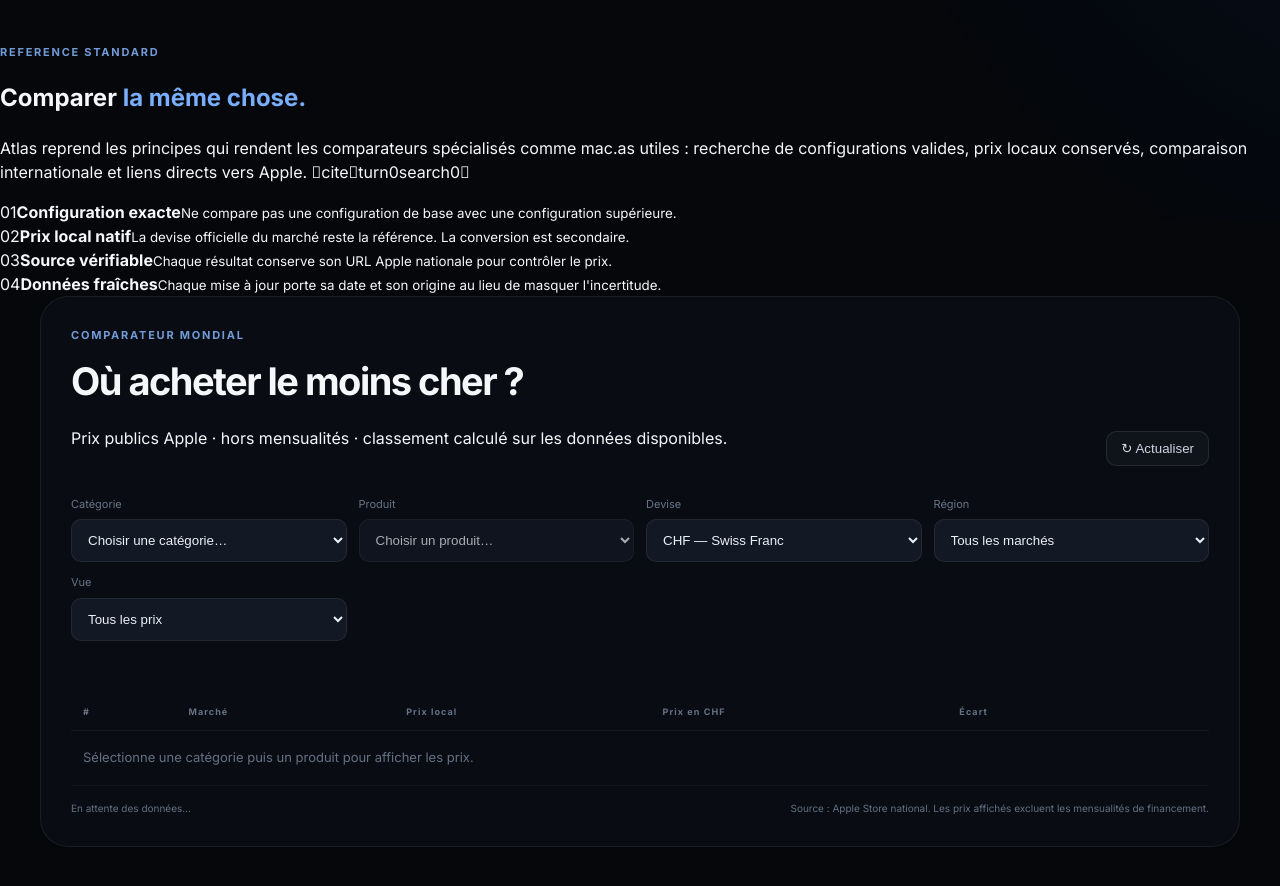
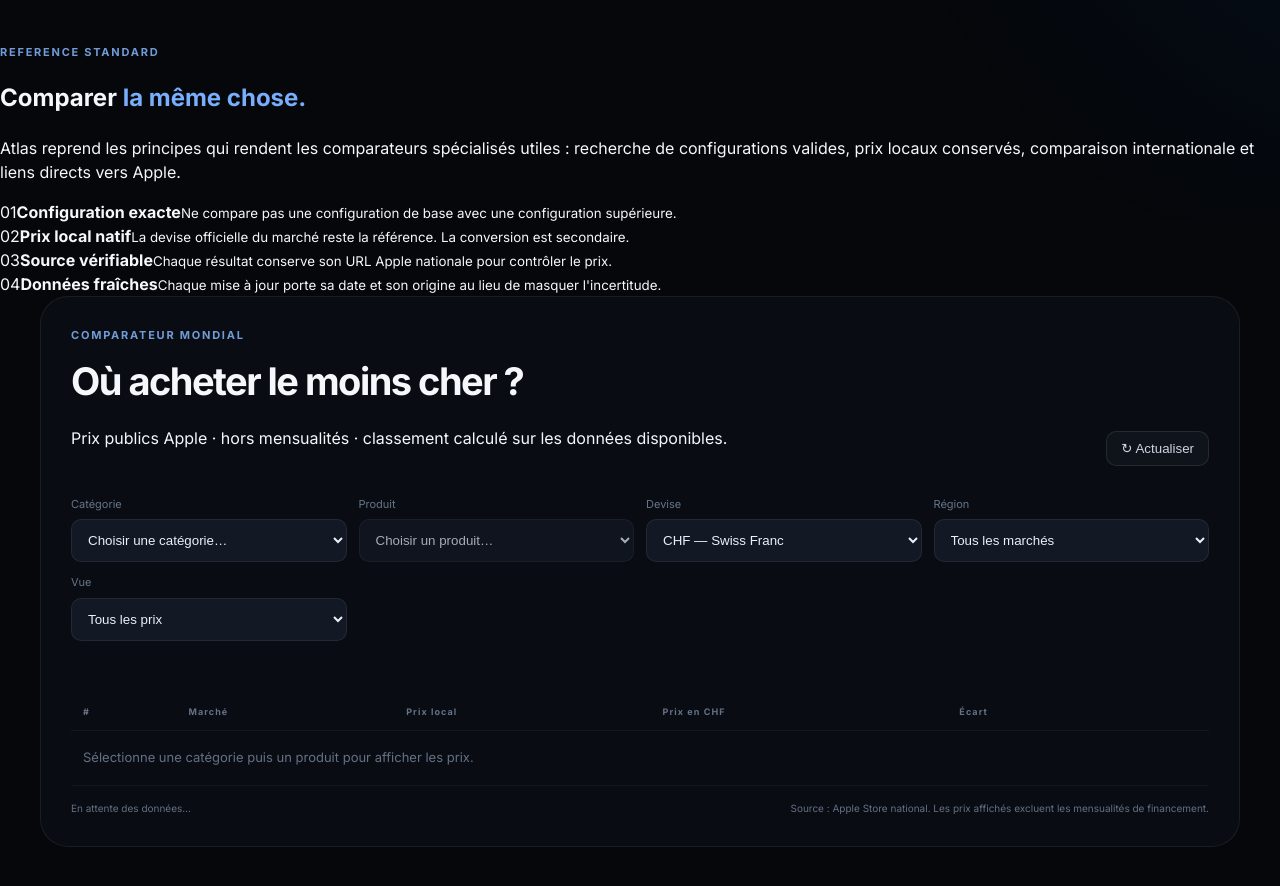
Before and after one commit to krivo-c/apple-atlas, a website: page index.html in a window 1280 px wide. Shown: the part 820-1706 px from the top of the page. Drawn offline with Linux system fonts and the light colour scheme.

Commit message:
Clean reference section markup

```diff
--- a/index.html
+++ b/index.html
@@ -10,7 +10,7 @@
 <header class="topbar"><a class="brand" href="#"><span class="apple-dot">●</span><span>ApplePrices <b>Atlas</b></span></a><nav><a href="#compare">Comparer</a><a href="#catalogue">Catalogue</a><a href="#reference">Référence</a><a href="#markets">Marchés</a><a href="#method">Méthode</a></nav><span class="live"><i></i> LIVE</span></header>
 <main>
 <section class="hero"><div class="eyebrow"><span class="spark">✦</span> GLOBAL APPLE PRICE INTELLIGENCE</div><h1>Le prix Apple.<br><em>Sans frontières.</em></h1><p>La référence pour comparer les prix Apple dans le monde : prix locaux officiels, configurations précises, source Apple vérifiable et classement instantané des marchés.</p><div class="hero-actions"><a class="btn primary" href="#compare">Explorer les prix <span>↘</span></a><span class="sync-status"><i></i><span id="syncStatus">Connexion aux Apple Store…</span></span></div><div class="hero-metrics"><div><strong id="marketCount">—</strong><span>marchés détectés</span></div><div><strong id="productCount">—</strong><span>produits suivis</span></div><div><strong>Apple.com</strong><span>source prioritaire</span></div></div></section>
-<section id="reference" class="reference-strip"><div class="reference-intro"><div class="eyebrow">REFERENCE STANDARD</div><h2>Comparer <em>la même chose.</em></h2><p>Atlas reprend les principes qui rendent les comparateurs spécialisés comme mac.as utiles : recherche de configurations valides, prix locaux conservés, comparaison internationale et liens directs vers Apple. citeturn0search0</p></div><div class="reference-grid"><article><span>01</span><b>Configuration exacte</b><small>Ne compare pas une configuration de base avec une configuration supérieure.</small></article><article><span>02</span><b>Prix local natif</b><small>La devise officielle du marché reste la référence. La conversion est secondaire.</small></article><article><span>03</span><b>Source vérifiable</b><small>Chaque résultat conserve son URL Apple nationale pour contrôler le prix.</small></article><article><span>04</span><b>Données fraîches</b><small>Chaque mise à jour porte sa date et son origine au lieu de masquer l'incertitude.</small></article></div></section>
+<section id="reference" class="reference-strip"><div class="reference-intro"><div class="eyebrow">REFERENCE STANDARD</div><h2>Comparer <em>la même chose.</em></h2><p>Atlas reprend les principes qui rendent les comparateurs spécialisés utiles : recherche de configurations valides, prix locaux conservés, comparaison internationale et liens directs vers Apple.</p></div><div class="reference-grid"><article><span>01</span><b>Configuration exacte</b><small>Ne compare pas une configuration de base avec une configuration supérieure.</small></article><article><span>02</span><b>Prix local natif</b><small>La devise officielle du marché reste la référence. La conversion est secondaire.</small></article><article><span>03</span><b>Source vérifiable</b><small>Chaque résultat conserve son URL Apple nationale pour contrôler le prix.</small></article><article><span>04</span><b>Données fraîches</b><small>Chaque mise à jour porte sa date et son origine au lieu de masquer l'incertitude.</small></article></div></section>
 <section id="compare" class="panel compare-panel"><div class="panel-heading"><div><div class="eyebrow">COMPARATEUR MONDIAL</div><h2>Où acheter le moins cher ?</h2><p class="panel-subtitle">Prix publics Apple · hors mensualités · classement calculé sur les données disponibles.</p></div><button id="refresh" class="refresh">↻ Actualiser</button></div>
 <div class="controls-grid"><label><span>Catégorie</span><select id="categorySelect"><option value="all">Toutes les catégories</option></select></label><label><span>Produit</span><select id="productSelect"></select></label><label><span>Devise</span><select id="currencySelect"><option value="CHF">CHF — Franc suisse</option><option value="EUR">EUR — Euro</option><option value="USD">USD — Dollar US</option></select></label><label><span>Région</span><select id="regionSelect"><option value="all">Tous les marchés</option><option value="Europe">Europe</option><option value="North America">Amérique du Nord</option><option value="South America">Amérique du Sud</option><option value="Asia-Pacific">Asie-Pacifique</option><option value="Oceania">Océanie</option><option value="Middle East">Moyen-Orient</option></select></label><label><span>Vue</span><select id="viewSelect"><option value="all">Tous les prix</option><option value="top10">Top 10 seulement</option></select></label></div>
 <div id="stats" class="stats"></div><div class="table-wrap"><table><thead><tr><th>#</th><th>Marché</th><th>Prix local</th><th id="convertedHeader">Prix en CHF</th><th>Écart</th><th></th></tr></thead><tbody id="priceTable"></tbody></table></div><div class="table-footer"><span id="lastUpdated">En attente des données…</span><span>Source : Apple Store national. Les prix affichés excluent les mensualités de financement.</span></div></section>
```
